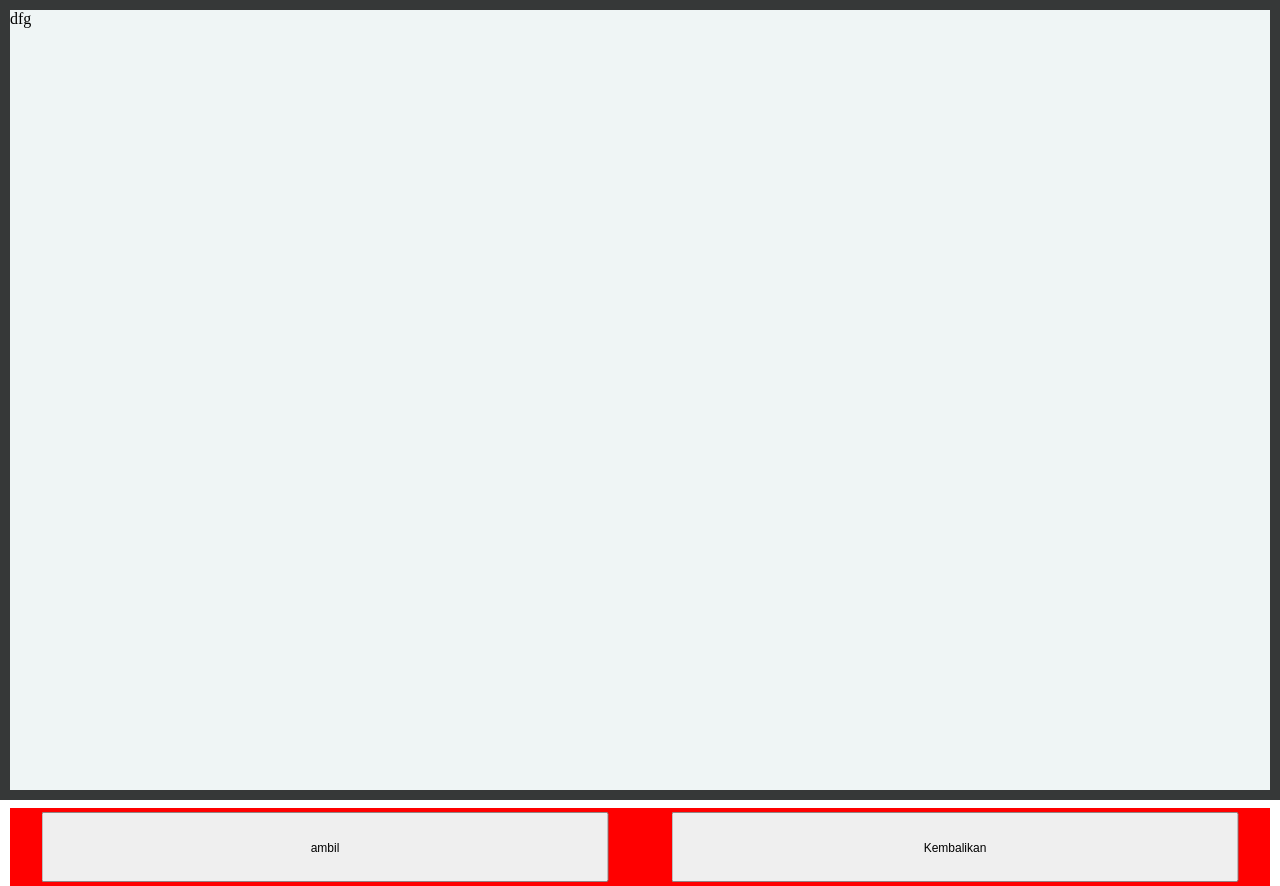
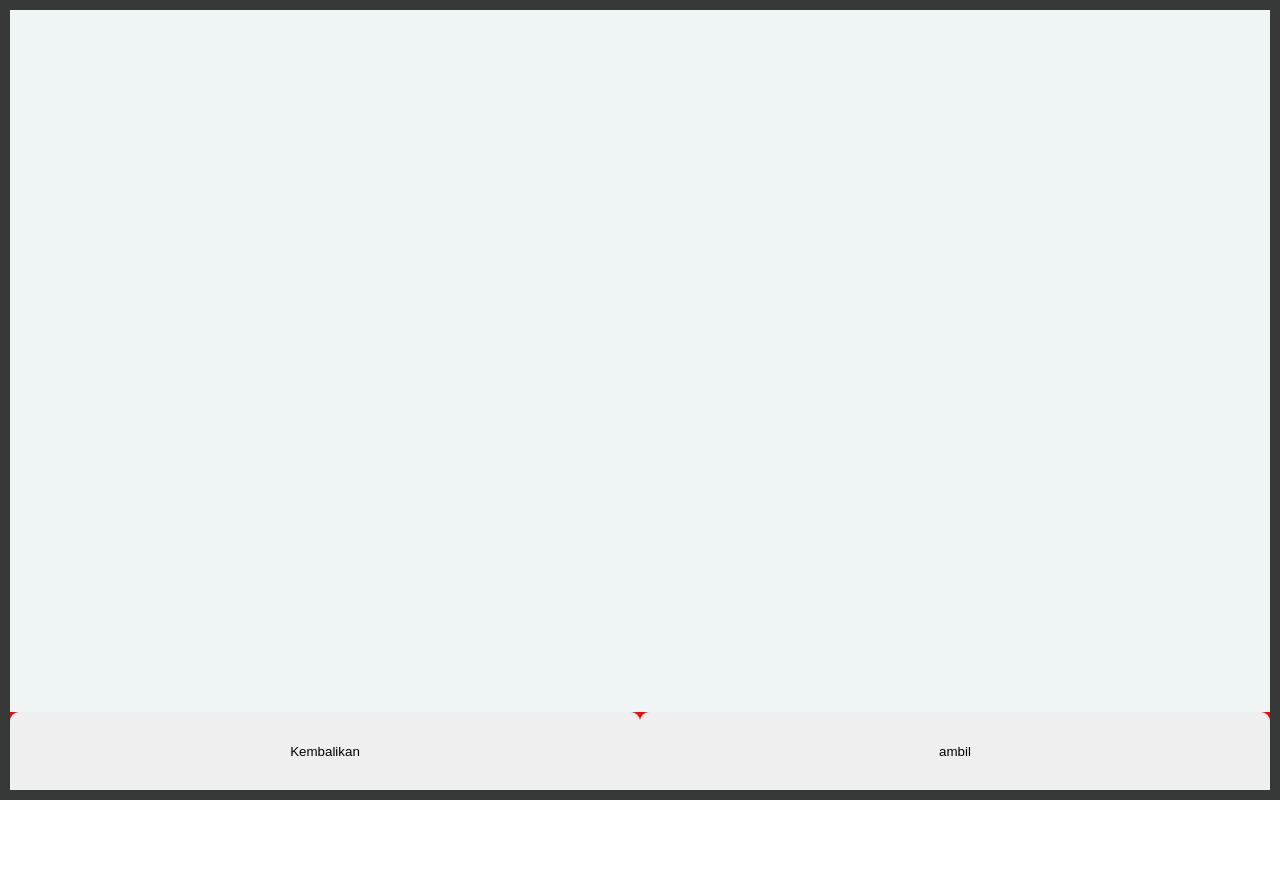
Before and after one commit to BenjaminAtGH/Inventory-ASA, a plain HTML site: page index.html in a window 1280 px wide. After the commit the page ends 800 px from the top, so only its background shows below. Drawn offline with Linux system fonts and the light colour scheme.

Commit message:
adding and styling the button position

```diff
--- a/index.html
+++ b/index.html
@@ -9,10 +9,10 @@
 
     <div class="background">
         <div class="menuBox">
-            dfg
             <div class="navBawah">
+                <button class="kembalikan">Kembalikan</button>
                 <button class="ambil">ambil</button>
-                <button class="kembalikan">Kembalikan</button>
+
             </div>
 
 
--- a/styles/frontendStyle.css
+++ b/styles/frontendStyle.css
@@ -1,3 +1,4 @@
+
 *{
     margin: 0;
     padding: 0;
@@ -24,17 +25,23 @@
     padding: 0;
     margin: 0;
     position: relative;
-    top: 100% ;
+    top: calc(100% - 10%) ;
     height: 10%;
     display: flex;
     flex-direction: row;
-    white-space: none;
+    justify-content: space-evenly;
 
 
 }
 
 .navBawah button{
-    scale: 90%;
-    flex: 1;
+    flex:  1;
     padding: 10px;
+    border-style: none;
+    border-top-left-radius: 9px;
+    border-top-right-radius: 9px;
 }
+
+.ambil{
+    background: ;
+}
```
